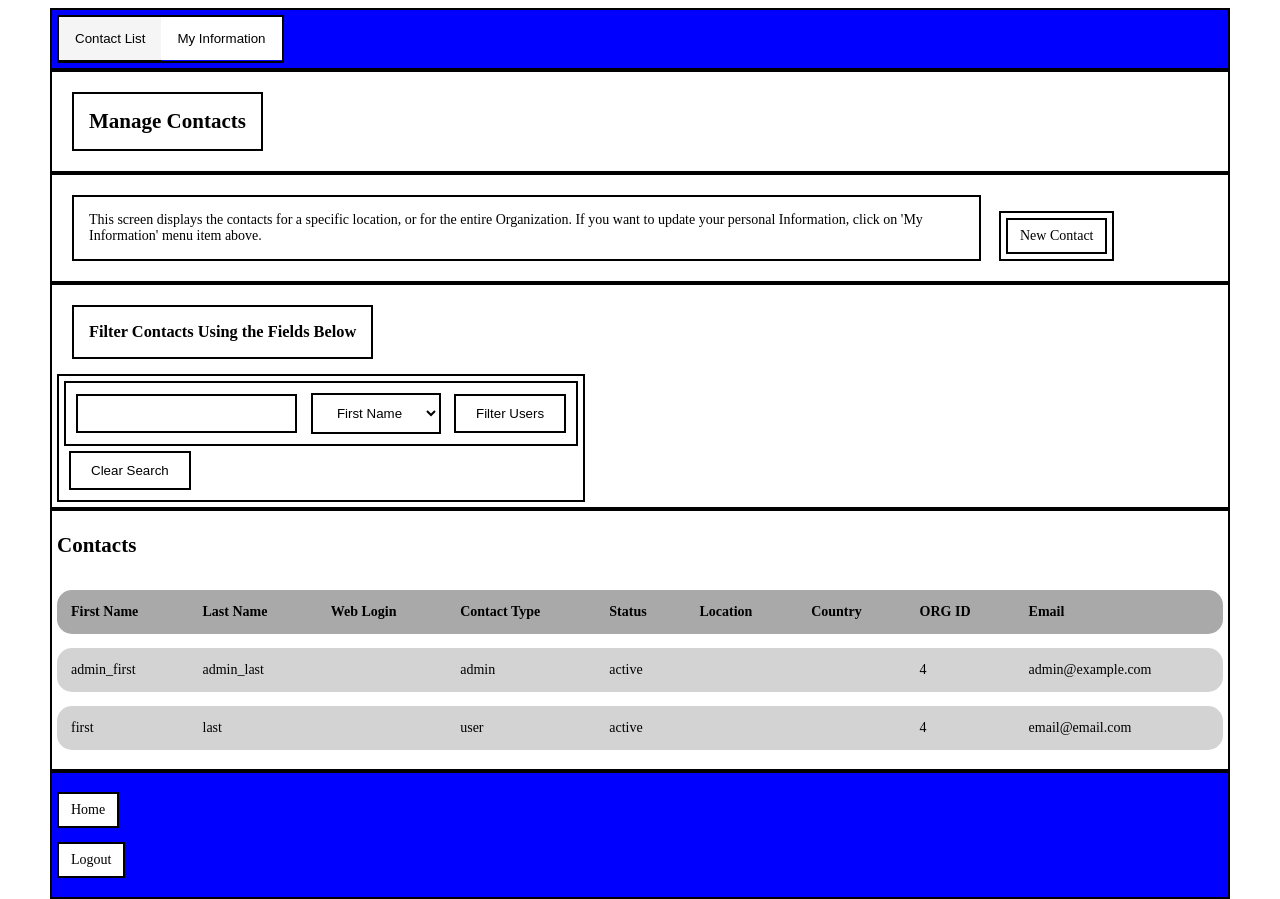
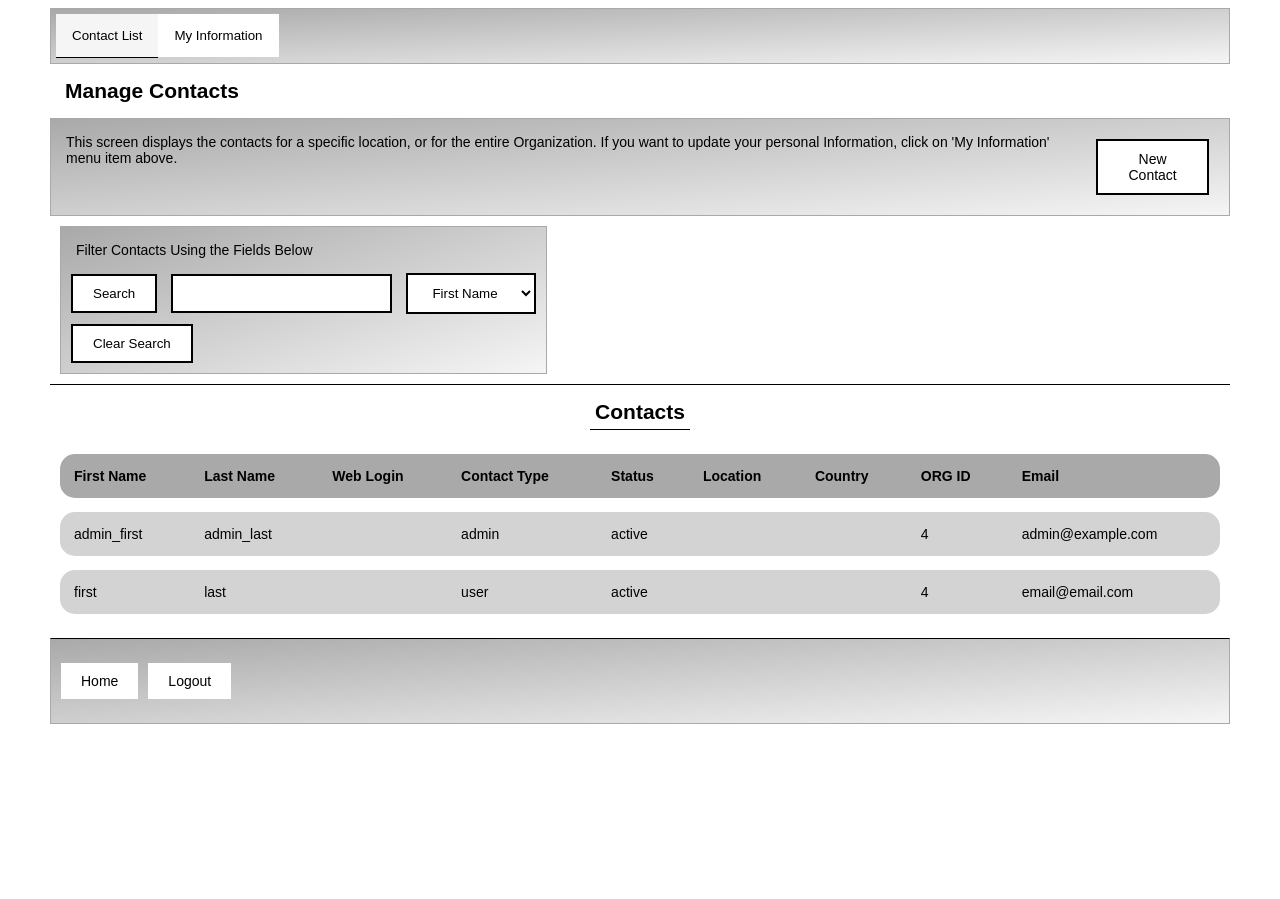
Before and after one commit to lux3hs/contactmgr, a Django app: page /contacts/ in a window 1280 px wide. After the commit the page ends 724 px from the top, so only its background shows below. Run offline with Django 3.2, Linux system fonts and the light colour scheme; a user stored in the database is signed in; data comes from the database, SQL or seed files in the repository; both versions use the stored data as it was after the commit.

Commit message:
Clean css classes and add border styling

```diff
--- a/manage_contacts/static/manage_contacts/css/style.css
+++ b/manage_contacts/static/manage_contacts/css/style.css
@@ -1,35 +1,23 @@
 
 /*                          */
-/* Override base css styles */
+/* Override base css styles  */
 /*                          */
 
-/* Style the New Contact button */
-#new-contact-button{
-  border:2px solid black;
-  display:inline-block;
-  /* margin-left:90%; */
-  /* margin:10px; */
- }
-
-#contact-page-info{
-  display:inline-block;
-  width: 75%;
-  text-align: left;
+.contact-form p{
+  /* border:1px solid black; */
+  text-align:left;
+  margin:5px;
 }
 
-/* Style the contact creation widget box */
-#contact-creation-widget{
-  width: 75%;
+.contact-form{
+  /* border:2px solid blue; */
   padding:5px;
-  text-align: left;
+  margin:5px;
+  flex-wrap: wrap;
+  align-items: left;
 }
 
-/* Style the contact creation widget items */
-#contact-creation-widget p{
-  border:2px solid black;
-  padding:5px;
-  display: inline-block;
-}
+
 
 /* Override nth-child with number
    of columns in table for curved
--- a/manage_contacts/templates/manage_contacts/manage-contacts.html
+++ b/manage_contacts/templates/manage_contacts/manage-contacts.html
@@ -10,7 +10,7 @@
 {% endblock head %}
 
 {% block banner %}
-<div id="app-banner" class="block-container">
+<div class="flex-container app-banner widget-border">
   <div class="tab">
   <button class="js-tablinks" id="js-default-open" onclick="changePage(event, 'contacts-tab')">Contact List</button>
   <button class="js-tablinks" onclick="changePage(event, 'information-tab')">My Information</button>
@@ -18,10 +18,10 @@
 </div>
 {% endblock banner %}
 
-{% block leftcontainer %}{% endblock leftcontainer %}
+{% block logocontainer %}{% endblock logocontainer %}
 
 {% block main %}
-<div class="title-container">
+<div class="flex-container">
 <h2 class="text-container"> Manage Contacts </h2>
 </div>
 
@@ -36,36 +36,38 @@
 <div id="contacts-tab" class="js-tabcontent">
   <script>document.getElementById("js-default-open").click();</script>
 
-  <div class="block-container">
-    <p id="contact-page-info" class="text-container">
+  <div class="flex-container flex-row widget-border">
+    <p class="text-container left-text">
     This screen displays the contacts for a specific location,
     or for the entire Organization. If you want to update your personal Information,
     click on 'My Information' menu item above.
     </p>
 
-    <div id="new-contact-button" class="block-widget">
+    <div class="flex-widget">
       <a href="{% url 'add_contact' %}">New Contact</a>
     </div>
   </div>
 
-  <div class="block-container">
-    <h3 class="text-container">Filter Contacts Using the Fields Below</h3>
+  <div class="flex-container">
 
-    <div class="block-widget">
-      <form class="block-widget" method = "GET">
+    <div class="flex-widget widget-border">
+      <p class="text-container">Filter Contacts Using the Fields Below</p>
+
+      <form method = "GET">
+      <input class="button" type="submit" value="Search"/>
       {{ filter_form }}
-      <input class="button" type="submit" value="Filter Users"/>
       </form>
 
-      <form id="form1" method="get">
+      <form method="get">
       {% csrf_token %}
       <input class="button" type="submit" name="clear_search" value="Clear Search"/>
       </form>
     </div>
   </div>
 
-  <div class="block-container">
-    <h2>Contacts</h2>
+  {% comment %} <div class="flex-container"> {% endcomment %}
+      <div class="flex-container flex-center border-top">
+        <h2 class="text-container border-bottom">Contacts</h2>
         <table>
           <tr>
             <th>First Name</th>
@@ -94,16 +96,15 @@
           {% endfor %}
         </table>
     </div>
+  {% comment %} </div> {% endcomment %}
 </div>
 
 <div id="information-tab" class="js-tabcontent">
+  <div class="flex-container border-full">
+    <div class="flex-widget border-full">
+      <h2 class="text-container">{{ user.username }}</h2>
 
-  <div class="block-container">
-    <div class="block-widget">
-      <h2 class="text-container">{{ user.username }}</h2>
-    </div>
-
-    <div class="block-widget">
+      <div class="flex-widget border-full">
         <p class="text-container">UserID: {{ user.id }}</p>
         <p class="text-container">UserEmail: {{ user_email }}</p>
         <p class="text-container">Role: {{ user_role }}</p>
@@ -111,13 +112,14 @@
         <p class="text-container">OrgID: {{ org_id }}</p>
       </div>
 
-    <div class="block-widget">
+      <div class="flex-widget">
         <p><a href="{% url 'edit_contact' %}">Edit Contact</a></p>
       </div>
     </div>
   </div>
+</div>
 
-<div id="logout-container" class="block-container">
+<div class="flex-container flex-row border-top navigation-buttons widget-border">
 <p><a href="{% url 'homepage' %}">Home</a></p>
 <p><a href="{% url 'logout' %}">Logout</a></p>
 </div>
--- a/static/css/licensepgm/rainbowbox.css
+++ /dev/null
@@ -1,44 +0,0 @@
-
-/*  RAINBOXBOX */
-
-/* Import file into html */
-/* <link rel="stylesheet" type="text/css" href="path/to/rainbowbox.css"> */
-
-/* rainbow styles */
-.redBox{
-    border:1px dotted red !important;
-}
-
-.orangeBox{
-    border:2px dotted orange !important;
-}
-
-.yellowBox{
-    border:3px dotted yellow !important;
-}
-
-.greenBox{
-    border:4px dotted green !important;
-}
-
-.blueBox{
-    border:5px dotted blue !important;
-}
-
-.indigoBox{
-    border:6px dotted indigo !important;
-}
-
-.violetBox{
-    border:7px dotted violet !important;
-}
-
-/* Other styles */
-.whiteBox{
-    border:2px solid white !important;
-}
-border: 7px dotted violet !important;
-
-.blackBox{
-    border:2px solid black !important;
-}
--- a/static/css/licensepgm/style.css
+++ b/static/css/licensepgm/style.css
@@ -6,13 +6,15 @@
 /* Style for base page class */
 body {
     /* border: 2px black; */
-    height: 100vh;
+    /* height: 100vh; */
     /* max-width: 100vw; */
     margin-left:50px;
     margin-right:50px;
-    overflow: auto;
+    /* overflow: auto; */
     font-size: 14px;
+    font-family: arial;
     background: white;
+
   }
 
 /* Style the links */
@@ -22,9 +24,10 @@ a{
     border: 2px solid black;
     /* border-radius: 25px; */
     text-align: center;
-    padding: 8px 12px;
+    padding: 10px 20px;
     text-decoration: none;
     display: inline-block;
+    margin:5px;
 }
 
 a:hover, a:active {
@@ -66,53 +69,14 @@ input.button:hover, input.button:active {
   }
 
 
-/*
-  Form fields
-             */
 
-/* Style choice field box */
-.ChoiceField{
-    background-color:white;
-    color: black;
-    border: 2px solid black;
-    /* border-radius: 24px; */
-    text-align: center;
-    padding: 10px 20px;
-    margin: 5px;
-    text-decoration: none;
-    display: inline-block;
-}
-
-.ChoiceField:hover, .ChoiceField:active {
-    background-color: whitesmoke;
-  }
-
-/* Style char field box */
-.CharField{
-  background-color:white;
-  color: black;
-  border: 2px solid black;
-  /* border-radius: 24px; */
-  /* text-align: center; */
-  padding: 10px 20px;
-  margin: 5px;
-  text-decoration: none;
-  display: inline-block;
-}
-
-.CharField:hover, .CharField:active {
-  background-color: whitesmoke;
-}
-
-
-
-/*           */
-/* Tab Style */
-/*           */
+/*            */
+/* Tab Styles */
+/*            */
 
 /* Style the tab container */
 .tab {
-    border: 2px solid black;
+    /* border: 2px solid black; */
     width:fit-content;
     overflow: hidden;
   }
@@ -148,115 +112,174 @@ input.button:hover, input.button:active {
   }
 
 
-/*                */
-/* Homepage style */
-/*                */
+
+/*            */
+/* Nav styles */
+/*            */
+
+.app-banner{
+  padding:5px;
+  border-bottom: 1px solid black;
+  /* background-image: linear-gradient(blue, black); */
+}
+
+/* Style navigation links */
+.navigation-buttons a{
+  border: none;
+}
+
+/* Style naviation links */
+.navigation-buttons a:hover{
+  background-color: whitesmoke;
+  border-bottom:1px solid black;
+}
+
+
+
+/*                 */
+/* Homepage styles */
+/*                 */
 
 /* Style the container for the organization logo */
-#left-container {
-    /* border: 5px dotted grey; */
-    /* border-right: 1px solid black; */
-    float: left;
-    height: 50%;
-    width: 30%;
-    padding: 15px;
-
-    display: flex;
-    align-items: left;
-
+#logo-container {
+  /* border: 3px dotted blue; */
+  height: 50%;
+  width: 25%;
 }
 
 /* Style the organization logo */
 #org-logo {
-    /* border:1px dotted grey; */
-    margin: 5px;
-    padding: 5px;
-    max-width: 75%;
-    max-height: 50%;
-    float: center;
-    vertical-align: top;
+  /* border:1px dotted grey; */
+  margin: 5px;
+  padding: 5px;
+  max-width: 75%;
+  /* max-height: 50%; */
+  /* float: center; */
+  /* vertical-align: top; */
 }
 
 /* Style the login window */
 #login-widget{
-    margin: 15px;
-    padding: 15px;
-    /* height: 100%; */
-    /* max-width: 350px; */
-    /* height: 150; */
-    /* border: 1px solid black; */
-    /* border-radius: 25px; */
-    border-left: 1px solid black;
-    float: left;
-    margin-top: 50px;
-    /* background: blue; */
-}
-
-/* Style the homerow container */
-#home-row{
-    /* border: 1px dotted blue; */
-    /* border:2px solid black; */
-    /* border-left: 1px solid black; */
-    /* border-radius: 25px; */
-    margin: 15px;
-    margin-top: 50px;
-    padding: 15px;
-    float: left;
-    border-left: 1px solid black;
-}
-
-/* Style the homepage display name */
-#home-banner{
-    width: 250px;
-    margin: 0px;
-    padding: 25px;
-    float: center;
-    text-align: center;
-    color: blue;
-}
-
-#app-banner{
-  padding:5px;
-  background:blue;
-}
-
-/* Style the page title */
-.title-container{
-  border: 2px solid black;
-  padding: 5px;
-  /* color:blue; */
-}
-
-#logout-container{
-  background:blue;
+  margin: 15px;
+  margin-top: 50px;
+  padding: 15px;
+  /* border: 1px solid black; */
+  /* border-radius: 25px; */
+  border-left: 1px solid black;
+  float: left;
+  /* background: blue; */
 }
 
 
-/*                       */
-/* Generic block classes */
-/*                       */
+/*             */
+/* Form fields */
+/*             */
 
-.block-container{
-  border:2px solid black;
+/* Style choice field box */
+.ChoiceField{
+  background-color:white;
+  color: black;
+  border: 2px solid black;
+  /* border-radius: 24px; */
+  text-align: center;
+  padding: 10px 20px;
+  margin: 5px;
+  text-decoration: none;
+  display: inline-block;
+}
+
+.ChoiceField:hover, .ChoiceField:active {
+  background-color: whitesmoke;
+}
+
+/* Style char field box */
+.CharField{
+background-color:white;
+color: black;
+border: 2px solid black;
+/* border-radius: 24px; */
+/* text-align: center; */
+padding: 10px 20px;
+margin: 5px;
+text-decoration: none;
+display: inline-block;
+}
+
+.CharField:hover, .CharField:active {
+background-color: whitesmoke;
+}
+
+
+
+/*                 */
+/* flexbox classes */
+/*                 */
+
+.flex-container{
+  display:flex;
+  /* border:2px solid blue; */
+  flex-direction: column;
   padding:5px;
 }
 
-.block-widget{
-  border:2px solid black;
+.flex-widget{
+  display:flex;
+  flex-direction: column;
+  /* border:2px solid red; */
+  width:fit-content;
+  block-size: fit-content;
   padding:5px;
-  display:block;
-  width:fit-content;
-
+  margin: 5px;
 }
 
 .text-container{
-  border:2px solid Black;
-  padding:15px;
-  margin:15px;
+  /* border:2px solid Black; */
+  padding:5px;
+  margin:5px;
   display:block;
   width:fit-content;
+  height: fit-content;
   text-align: center;
 }
+
+.widget-border{
+  border:1px solid darkgray;
+  /* background-color: whitesmoke; */
+  background-image: linear-gradient(to bottom right, darkgray,whitesmoke);
+}
+
+.border-full{
+  border: 1px solid black;
+}
+
+.border-top{
+  border-top: 1px solid black;
+}
+
+.border-bottom{
+  border-bottom: 1px solid black;
+}
+
+.border-left{
+  border-left: 1px solid black;
+}
+
+.flex-row{
+flex-direction: row;
+}
+
+.flex-center{
+  align-items: center;
+}
+
+.left-text{
+  text-align:left;
+}
+
+.center-text{
+  text-align:center;
+}
+
 
 
 
@@ -269,6 +292,7 @@ table {
   width: 100%;
   text-align:left;
   overflow-y:auto;
+  padding:5px;
 }
 
 tr{
--- a/templates/base.html
+++ b/templates/base.html
@@ -5,37 +5,29 @@
     {% block head %}{% endblock head %}
     <title>{% block title %}Name of Page{% endblock title %}</title>
     {% load static %}
-
     <meta charset="utf-8" name="viewport" content="width=device-width, initial-scale=1">
     <link rel="stylesheet" type="text/css" href="{% static '/css/licensepgm/style.css' %}">
-
-    {% comment %} Delete this to get rid of rainbowBox! {% endcomment %}
-    <link rel="stylesheet" type="text/css" href="{% static "css/licensepgm/rainbowbox.css" %}">
   </head>
 
   <body>
-    {% block page %}
-    <div class="page">
 
     {% block banner %}
-    <header id="home-banner">
-    <h1>LICENSEPGM</h1>
-    </header>
+    <div class="flex-container">
+    <h1 class="text-container">LICENSEPGM</h1>
+    </div>
     {% endblock banner %}
 
-    {% block leftcontainer %}
-    <div id="left-container">
+    {% block logocontainer %}
+    <div class="flex-container flex-row">
+    <div id="logo-container" class="flex-widget">
     <img src="{% static 'images/licensepgm/logo-generic.svg' %}" id="org-logo" alt="Generic logo"/>
     </div>
-    {% endblock leftcontainer %}
+    {% endblock logocontainer %}
 
     <main>
-    {% block main %}{% endblock main %}
+      {% block main %}{% endblock main %}
     </main>
 
-    </div>
-
-  {% endblock page %}
   </body>
 
 </html>
```
Also changed, not shown: manage_contacts/templates/manage_contacts/add-contact.html (+8 -8 lines), manage_contacts/templates/manage_contacts/edit-contact.html (+4 -4 lines), manage_licenses/static/manage_licenses/css/style.css (+0 -7 lines), manage_licenses/templates/manage_licenses/manage-licenses.html (+30 -30 lines), templates/homepage.html (+10 -5 lines), db.sqlite3. Lines whose indentation alone changed are shown as unchanged.
